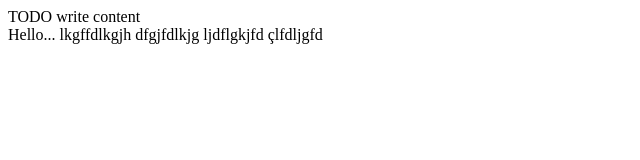
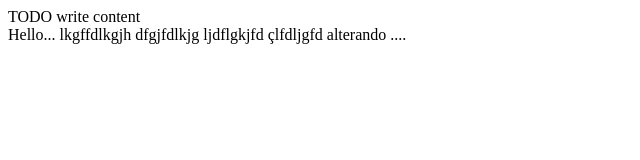
Before and after one commit to richmito/praticas2018, a plain HTML site: page public_html/index.html in a window 1280 px wide. Shown: the full height of the page, 0-640 px from the left. Drawn offline with Linux system fonts and the light colour scheme.

Commit message:
4o. commit

```diff
--- a/public_html/index.html
+++ b/public_html/index.html
@@ -19,5 +19,8 @@ and open the template in the editor.
         ljdflgkjfd
         çlfdljgfd
 
+
+        alterando ....
+
     </body>
 </html>
```
